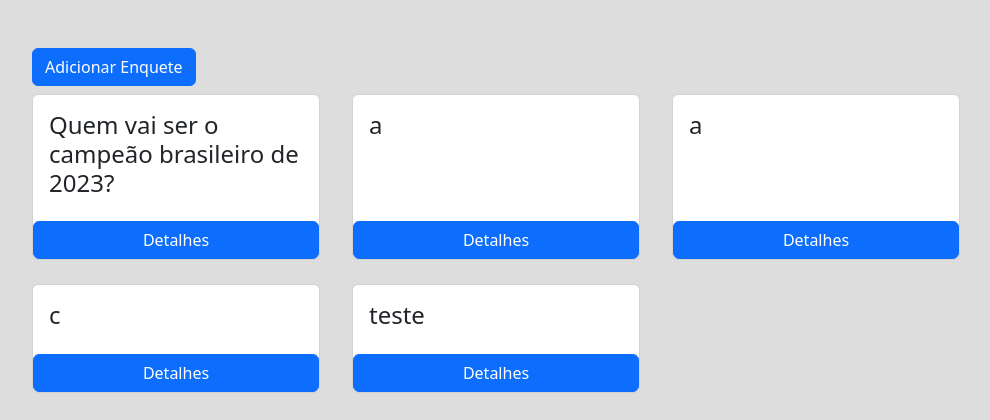
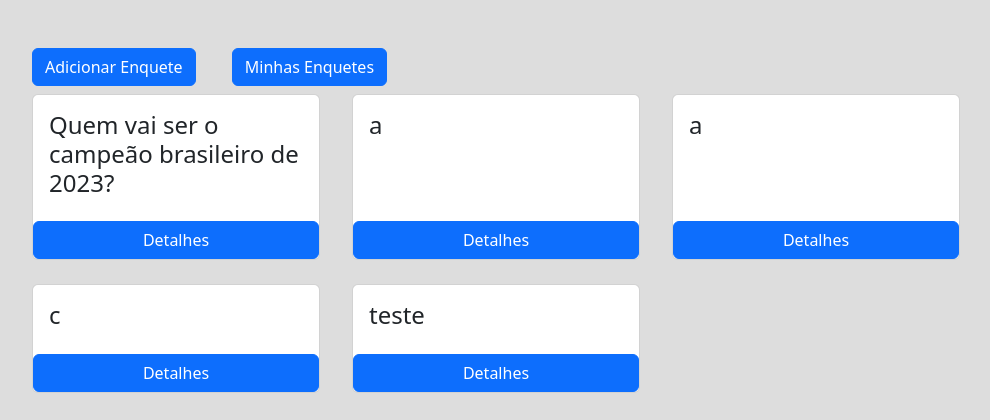
Before and after one commit to agnaldo-s/SistemaVotacao, a Django app: page / in a window 1280 px wide. Shown: the part 62-482 px from the top of the page, without its empty margins (66-1056 px from the left). Run offline with Django 4.2, Linux system fonts and the light colour scheme; a user stored in the database is signed in; data comes from the database, SQL or seed files in the repository; both versions use the stored data as it was after the commit.

Commit message:
Implementado botão Minhas Enquentes

```diff
--- a/forms/templates/pages/index.html
+++ b/forms/templates/pages/index.html
@@ -50,6 +50,12 @@
           role="button"
           >Adicionar Enquete</a
         >
+        <a
+          class="btn btn-primary mx-3 mb-2"
+          href="{% url 'minhas-enquetes' %}"
+          role="button"
+          >Minhas Enquetes</a
+        >
         {% endif %}
 
       <div class="d-flex flex-wrap">
--- a/forms/views.py
+++ b/forms/views.py
@@ -9,7 +9,7 @@ def index(request):
     return render(request, "pages/index.html", {'enquetes':enquetes})
 
 def minhas_enquetes(request):
-    enquetes = Enquete.objects.filter(Enquete.criador == request.user)
+    enquetes = Enquete.objects.filter(criador = request.user)
     return render(request, "pages/index.html", {'enquetes':enquetes})
 
 def add_enquete(request):
```
Also changed, not shown: db.sqlite3.
